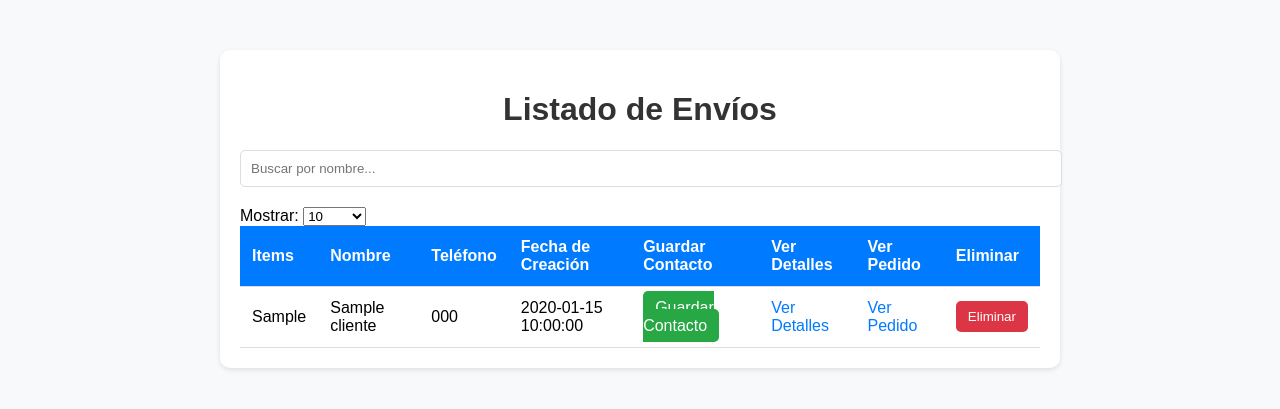
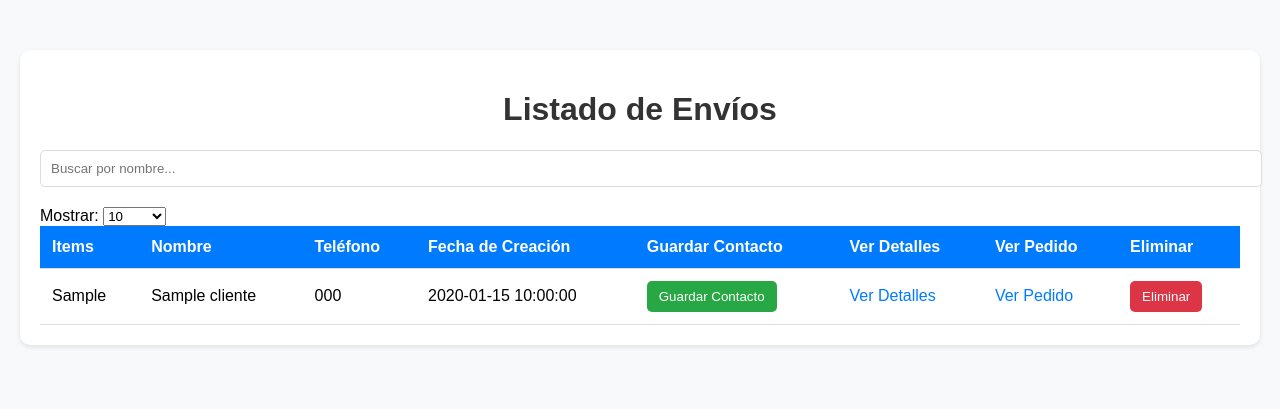
Before and after one commit to corporacionprintec/printec_envios, a PHP site: page /php/listado_envios.php in a window 1280 px wide. Shown: the top 409 px of the page. Run offline with PHP 8.4, Linux system fonts and the light colour scheme; tables that the repository leaves empty or names only in its code hold one stand-in row (values such as "Sample post").

Commit message:
proyeccion75

```diff
--- a/php/listado_envios.php
+++ b/php/listado_envios.php
@@ -46,7 +46,7 @@ if (!$result) {
         }
         .container {
             margin: 50px auto;
-            max-width: 800px;
+            max-width: 1200px;
             background-color: white;
             padding: 20px;
             border-radius: 10px;
@@ -59,6 +59,7 @@ if (!$result) {
         table {
             width: 100%;
             border-collapse: collapse;
+            overflow-x: auto;
         }
         th, td {
             padding: 12px;
@@ -79,7 +80,7 @@ if (!$result) {
         a:hover {
             text-decoration: underline;
         }
-        .copy-btn, .delete-btn {
+        .copy-btn, .delete-btn, .contact-btn {
             background-color: #007bff;
             color: white;
             border: none;
@@ -90,6 +91,17 @@ if (!$result) {
         .delete-btn {
             background-color: #dc3545;
         }
+        .contact-btn {
+            background-color: #28a745;
+            color: white;
+            padding: 8px 12px;
+            border: none;
+            border-radius: 5px;
+            cursor: pointer;
+        }
+        .contact-btn:hover {
+            background-color: #218838;
+        }
         /* Estilos para el estado pendiente y enviado */
         .pendiente {
             color: red;
@@ -99,30 +111,15 @@ if (!$result) {
             color: green;
             font-weight: bold;
         }
-
-        /* Ocultar la columna de Fecha de Creación */
-        th:nth-child(4), td:nth-child(4) {
-            display: none;
-        }
-
-        /* Estilo para el botón de guardar contacto */
-        .save-contact-btn {
-            background-color: #28a745;
-            color: white;
-            padding: 8px 12px;
-            border-radius: 5px;
-            text-decoration: none;
-        }
-
-        /* Media queries para ajustar el diseño en pantallas pequeñas */
+        /* Ajustes responsivos */
         @media (max-width: 768px) {
             .container {
                 padding: 10px;
                 max-width: 95%;
             }
             table {
+                display: block;
                 width: 100%;
-                display: block;
                 overflow-x: auto;
                 white-space: nowrap;
             }
@@ -131,14 +128,14 @@ if (!$result) {
                 padding: 10px;
             }
         }
-
         @media (max-width: 480px) {
             th, td {
                 font-size: 12px;
                 padding: 8px;
             }
-            .copy-btn {
+            .contact-btn, .copy-btn, .delete-btn {
                 padding: 6px 10px;
+                font-size: 12px;
             }
         }
     </style>
@@ -177,22 +174,15 @@ if (!$result) {
             }
         }
 
-        // Función para copiar el enlace del pedido
-        function copyToClipboard(id, urlConfirmacion) {
-            var copyText = document.getElementById(id);
-
-            // Copiar al portapapeles
-            navigator.clipboard.writeText(copyText.value).then(() => {
-                // Cambiar el botón a "Ver Pedido"
-                var button = document.getElementById("btn_" + id);
-                button.innerText = "Ver Pedido";
-                button.onclick = function() {
-                    // Redirigir al cliente a la página de confirmación
-                    window.location.href = urlConfirmacion;
-                };
-            }).catch(err => {
-                console.error('Error al copiar al portapapeles: ', err);
-            });
+        // Función para generar el archivo .vcf para guardar el contacto
+        function guardarContacto(nombre, telefono) {
+            const vcfData =
+                `BEGIN:VCARD\nVERSION:3.0\nFN:${nombre}\nTEL:${telefono}\nEND:VCARD`;
+            const blob = new Blob([vcfData], { type: 'text/vcard' });
+            const link = document.createElement('a');
+            link.href = URL.createObjectURL(blob);
+            link.download = `${nombre.replace(/\s/g, '_')}.vcf`;
+            link.click();
         }
     </script>
 </head>
@@ -223,7 +213,6 @@ if (!$result) {
                     <th>Items</th>
                     <th>Nombre</th>
                     <th>Teléfono</th>
-                    <th>Estado</th>
                     <th>Fecha de Creación</th>
                     <th>Guardar Contacto</th>
                     <th>Ver Detalles</th>
@@ -250,23 +239,19 @@ if (!$result) {
                         // Definir clase de estilo según el estado
                         $estadoClass = strtolower($estado) == 'pendiente' ? 'pendiente' : (strtolower($estado) == 'enviado' ? 'enviado' : '');
 
-                        // URL para guardar contacto como vCard
-                        $urlVcard = "generar_vcard.php?nombre=" . urlencode($nombre) . "&telefono=" . urlencode($telefono);
-
                         echo "<tr>";
                         echo "<td>" . $item . "</td>";
                         echo "<td>" . $nombre . "</td>";
                         echo "<td>" . $telefono . "</td>";
-                        echo '<td class="' . $estadoClass . '">' . $estado . '</td>'; // Aplicar clase al estado
                         echo "<td>" . $fecha_creacion . "</td>";
-                        echo '<td><a href="' . $urlVcard . '" class="save-contact-btn">Guardar Contacto</a></td>';
+                        echo "<td><button class='contact-btn' onclick=\"guardarContacto('$nombre', '$telefono')\">Guardar Contacto</button></td>";
                         echo '<td><a href="' . $urlVerDetalles . '" class="btn">Ver Detalles</a></td>';
                         echo '<td><a href="' . $urlConfirmacion . '" class="btn">Ver Pedido</a></td>';
                         echo '<td><button class="delete-btn" onclick="eliminarPedido(' . $item . ')">Eliminar</button></td>';
                         echo "</tr>";
                     }
                 } else {
-                    echo "<tr><td colspan='9'>No hay envíos</td></tr>";
+                    echo "<tr><td colspan='7'>No hay envíos</td></tr>";
                 }
 
                 // Cerrar la conexión a la base de datos
```
